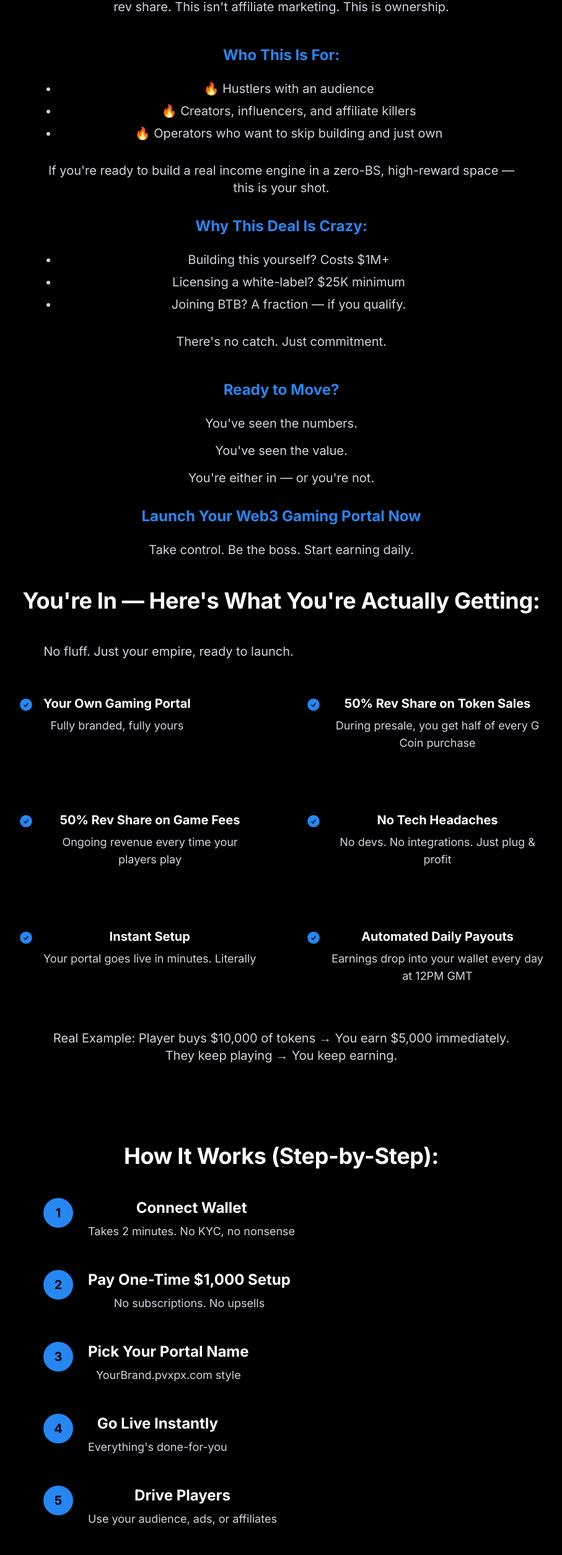
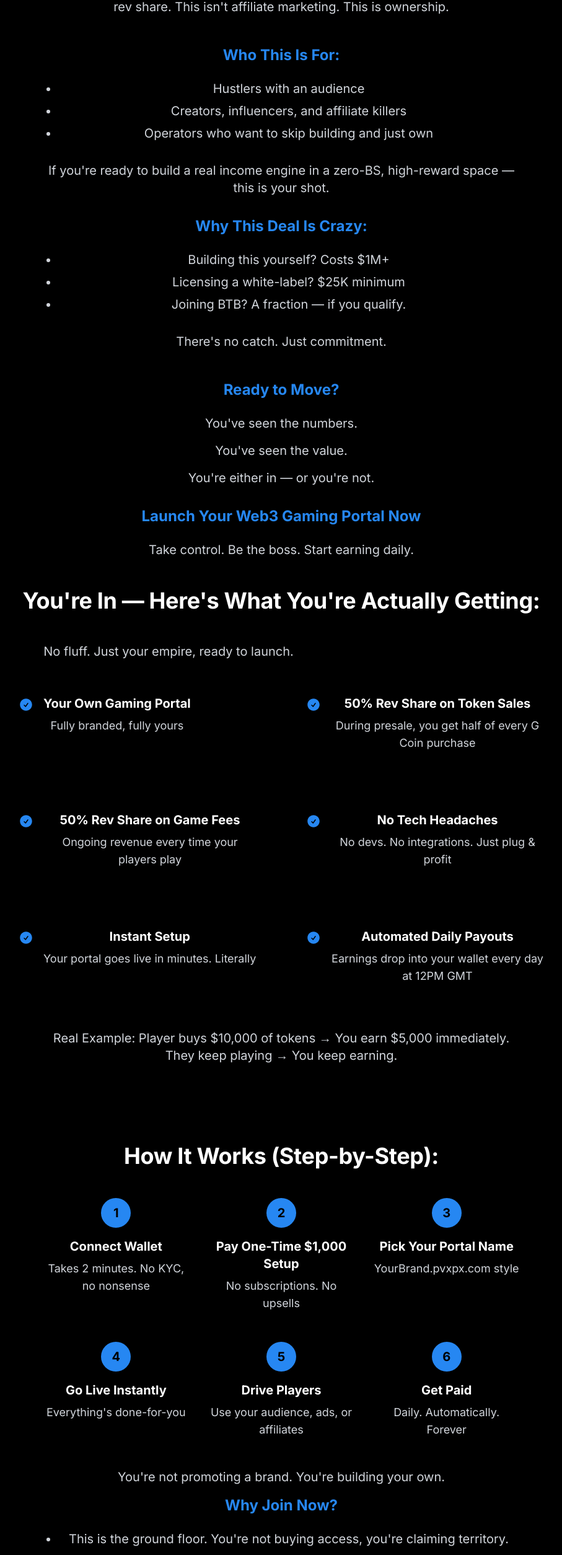
Before and after one commit to shauliAharon/btb-microsite, a React (Vite) app: page /signup in a window 1280 px wide. Shown: the part 1091-3600 px from the top of the page at 62% size, without its empty margins (186-1093 px from the left). Built offline with nearby package versions, Linux system fonts and the light colour scheme.

Commit message:
fix styles

```diff
--- a/index.html
+++ b/index.html
@@ -2,7 +2,7 @@
 <html lang="en">
   <head>
     <meta charset="UTF-8" />
-    <link rel="icon" type="image/svg+xml" href="/vite.svg" />
+    <link rel="icon" type="image/svg+xml" href="/logo_Mobile.png" />
     <meta name="viewport" content="width=device-width, initial-scale=1.0" />
     <title>BTB</title>
     <style>
--- a/src/components/Layout.tsx
+++ b/src/components/Layout.tsx
@@ -7,12 +7,12 @@ interface LayoutProps {
 
 export default function Layout({ children }: LayoutProps) {
   return (
-    <div className="min-h-screen bg-btb-black text-white">
+    <div className="min-h-screen bg-btb-black text-white ">
       <StickyHeader />
       <main className="pt-20">{children}</main>
 
       <footer className="bg-black/90 py-8 mt-20">
-        <div className="container mx-auto px-4 text-center text-gray-400">
+        <div className="flex justify-center text-gray-400 px-4">
           <p>© 2025 Be The Boss. All rights reserved.</p>
         </div>
       </footer>
--- a/src/pages/LandingPage.tsx
+++ b/src/pages/LandingPage.tsx
@@ -282,12 +282,14 @@ export default function LandingPage() {
               </motion.div>
             ))}
           </div>
-          <p className="text-xl text-gray-300 mt-8">
-            No coding. No crypto knowledge required. Just guts, hustle, and
-            hunger. This isn't a playground. It's a launchpad for digital
-            ownership. And this opportunity? It's not for sale. It's for the
-            ones bold enough to take it.
-          </p>
+          <div className="flex justify-center w-full">
+            <p className="text-xl text-gray-300 mt-8 text-center max-w-4xl">
+              No coding. No crypto knowledge required. Just guts, hustle, and
+              hunger. This isn't a playground. It's a launchpad for digital
+              ownership. And this opportunity? It's not for sale. It's for the
+              ones bold enough to take it.
+            </p>
+          </div>
         </motion.div>
       </section>
 
--- a/src/pages/SignUpPage.tsx
+++ b/src/pages/SignUpPage.tsx
@@ -77,9 +77,9 @@ export default function SignUpPage() {
             Who This Is For:
           </h3>
           <ul className="text-xl text-gray-300 list-disc pl-6 space-y-2 mb-8">
-            <li>🔥 Hustlers with an audience</li>
-            <li>🔥 Creators, influencers, and affiliate killers</li>
-            <li>🔥 Operators who want to skip building and just own</li>
+            <li> Hustlers with an audience</li>
+            <li> Creators, influencers, and affiliate killers</li>
+            <li> Operators who want to skip building and just own</li>
           </ul>
           <p className="text-xl text-gray-300 mb-8">
             If you're ready to build a real income engine in a zero-BS,
@@ -179,7 +179,7 @@ export default function SignUpPage() {
           How It Works (Step-by-Step):
         </h2>
         <div className="max-w-3xl mx-auto">
-          <div className="space-y-8">
+          <div className="grid grid-cols-3 gap-8">
             {[
               {
                 step: "1",
@@ -218,13 +218,13 @@ export default function SignUpPage() {
                 whileInView={{ opacity: 1, y: 0 }}
                 viewport={{ once: true }}
                 transition={{ delay: index * 0.2 }}
-                className="flex items-start space-x-6"
+                className="flex flex-col items-center text-center"
               >
-                <div className="w-12 h-12 bg-btb-gold text-black rounded-full flex items-center justify-center text-xl font-bold flex-shrink-0">
+                <div className="w-12 h-12 bg-btb-gold text-black rounded-full flex items-center justify-center text-xl font-bold mb-4">
                   {step.step}
                 </div>
                 <div>
-                  <h3 className="text-2xl font-bold mb-2">{step.title}</h3>
+                  <h3 className="text-xl font-bold mb-2">{step.title}</h3>
                   <p className="text-gray-300">{step.description}</p>
                 </div>
               </motion.div>
@@ -240,15 +240,13 @@ export default function SignUpPage() {
           </h3>
           <ul className="text-xl text-gray-300 list-disc pl-6 space-y-2 mb-8">
             <li>
-              🚀 This is the ground floor. You're not buying access, you're
+              This is the ground floor. You're not buying access, you're
               claiming territory.
             </li>
+            <li>Only 250 spots available — and it closes when they're gone.</li>
             <li>
-              🔒 Only 250 spots available — and it closes when they're gone.
-            </li>
-            <li>
-              💥 Web3 gaming isn't coming — it's here. And you can own a piece
-              of it.
+              Web3 gaming isn't coming — it's here. And you can own a piece of
+              it.
             </li>
           </ul>
         </div>
@@ -257,10 +255,10 @@ export default function SignUpPage() {
             What You're Paying For (No Surprises):
           </h3>
           <ul className="text-xl text-gray-300 list-disc pl-6 space-y-2 mb-4">
-            <li>✅ One-time $1,000 setup</li>
-            <li>✅ Lifetime access to the platform</li>
-            <li>✅ No hidden fees. No monthly anything.</li>
-            <li>✅ You get a full business in a box.</li>
+            <li> One-time $1,000 setup</li>
+            <li> Lifetime access to the platform</li>
+            <li> No hidden fees. No monthly anything.</li>
+            <li> You get a full business in a box.</li>
           </ul>
           <p className="text-xl text-gray-300">
             This is a founders-level asset, not a toy.
```
